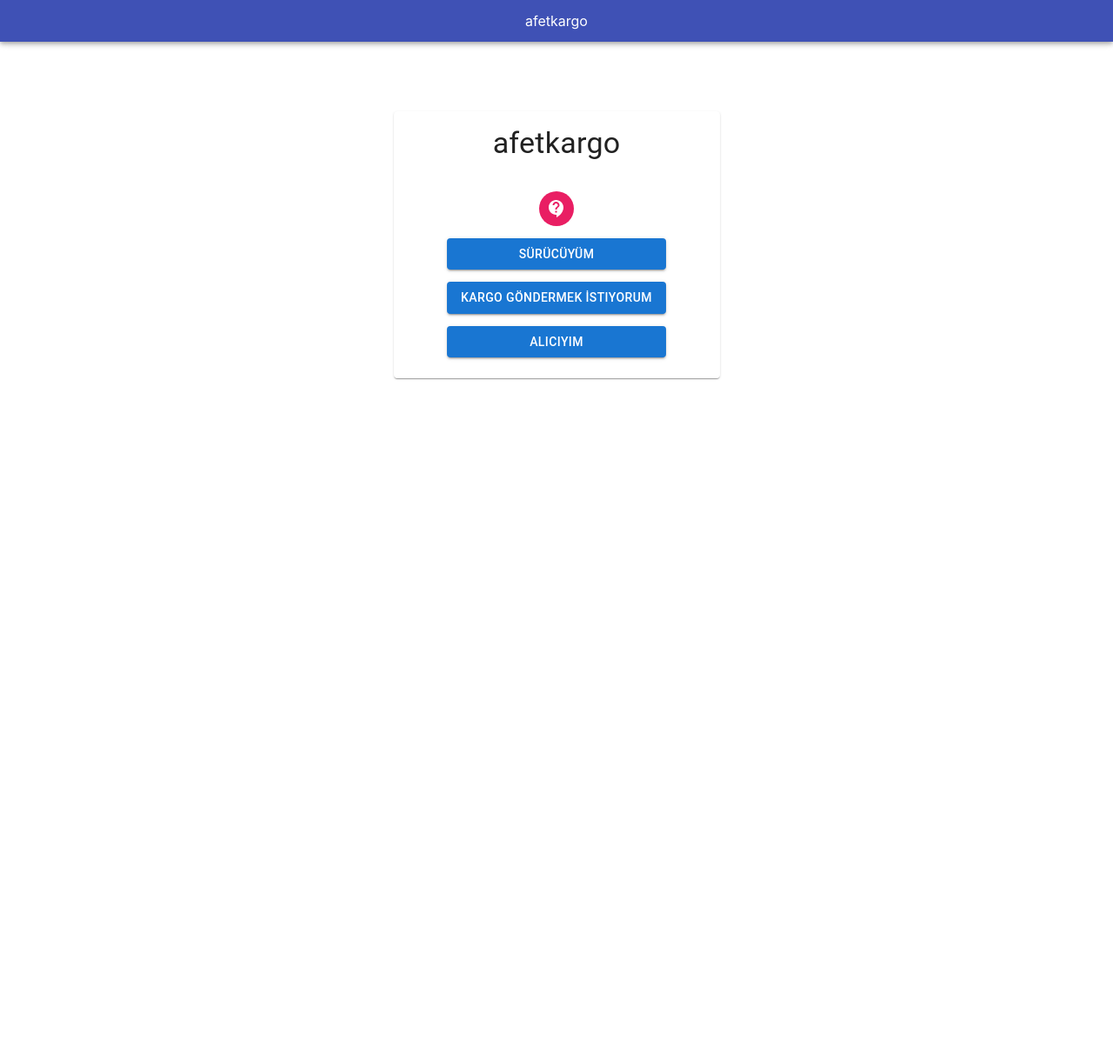
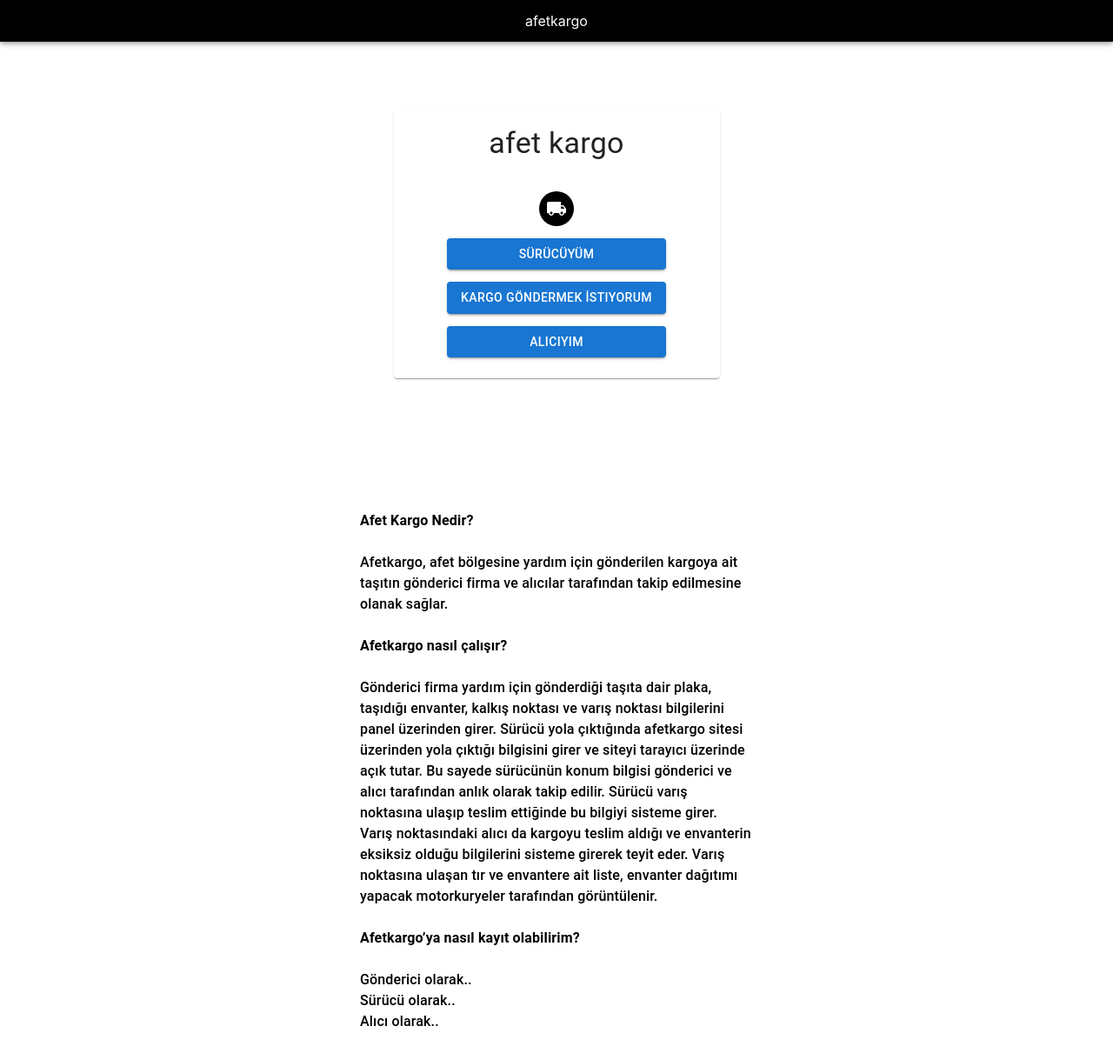
Before and after one commit to acikkaynak/afetkargo-client, a React (Create React App) app: page / in a window 1280 px wide. Shown: the whole page at 87% size. Before the commit the page ends 800 px from the top, so only its background shows below. Built offline with nearby package versions, Linux system fonts and the light colour scheme; no server answers; what apisauce would draw is missing.

Commit message:
style: change colors footer, login icons. feat: add footer with info

```diff
--- /dev/null
+++ b/src/components/Footer.js
@@ -0,0 +1,62 @@
+import { Grid, Typography } from "@mui/material";
+
+const Footer = () => {
+  return (
+    <div style={{ display: "flex", justifyContent: "center" }}>
+      <Grid
+        container
+        style={{
+          display: "flex",
+          gap: "24px",
+          padding: "24px",
+          maxWidth: "500px",
+        }}
+      >
+        <Grid item xs={12}>
+          <Typography sx={{ fontWeight: 700 }}>Afet Kargo Nedir?</Typography>
+        </Grid>
+        <Grid item xs={12}>
+          <Typography sx={{ fontWeight: 500 }}>
+            Afetkargo, afet bölgesine yardım için gönderilen kargoya ait taşıtın
+            gönderici firma ve alıcılar tarafından takip edilmesine olanak
+            sağlar.
+          </Typography>
+        </Grid>
+
+        <Grid item xs={12}>
+          <Typography sx={{ fontWeight: 700 }}>
+            Afetkargo nasıl çalışır?
+          </Typography>
+        </Grid>
+        <Grid item xs={12}>
+          <Typography sx={{ fontWeight: 500 }}>
+            Gönderici firma yardım için gönderdiği taşıta dair plaka, taşıdığı
+            envanter, kalkış noktası ve varış noktası bilgilerini panel
+            üzerinden girer. Sürücü yola çıktığında afetkargo sitesi üzerinden
+            yola çıktığı bilgisini girer ve siteyi tarayıcı üzerinde açık tutar.
+            Bu sayede sürücünün konum bilgisi gönderici ve alıcı tarafından
+            anlık olarak takip edilir. Sürücü varış noktasına ulaşıp teslim
+            ettiğinde bu bilgiyi sisteme girer. Varış noktasındaki alıcı da
+            kargoyu teslim aldığı ve envanterin eksiksiz olduğu bilgilerini
+            sisteme girerek teyit eder. Varış noktasına ulaşan tır ve envantere
+            ait liste, envanter dağıtımı yapacak motorkuryeler tarafından
+            görüntülenir.
+          </Typography>
+        </Grid>
+
+        <Grid item xs={12}>
+          <Typography sx={{ fontWeight: 700 }}>
+            Afetkargo’ya nasıl kayıt olabilirim?
+          </Typography>
+        </Grid>
+        <Grid item xs={12} style={{ display: "flex", flexDirection: "column" }}>
+          <Typography sx={{ fontWeight: 500 }}>Gönderici olarak..</Typography>
+          <Typography sx={{ fontWeight: 500 }}>Sürücü olarak..</Typography>
+          <Typography sx={{ fontWeight: 500 }}>Alıcı olarak..</Typography>
+        </Grid>
+      </Grid>
+    </div>
+  );
+};
+
+export default Footer;
--- a/src/components/Header.js
+++ b/src/components/Header.js
@@ -6,7 +6,11 @@ export default function Header(props) {
     return (
       <Toolbar
         variant="dense"
-        style={{ display: "flex", justifyContent: "center" }}
+        style={{
+          display: "flex",
+          justifyContent: "center",
+          backgroundColor: "#000",
+        }}
       >
         {props.text}
       </Toolbar>
--- a/src/containers/DeliveryLogin/index.js
+++ b/src/containers/DeliveryLogin/index.js
@@ -1,3 +1,5 @@
+import ArrowBackIcon from "@mui/icons-material/ArrowBack";
+import LockIcon from "@mui/icons-material/Lock";
 import {
   Alert,
   Avatar,
@@ -6,16 +8,13 @@ import {
   CardContent,
   Grid,
   TextField,
-  Typography,
+  Typography
 } from "@mui/material";
-import LockIcon from "@mui/icons-material/Lock";
+import { useState } from "react";
+import { useNavigate } from "react-router-dom";
 import styled from "styled-components";
-import { pink } from "@mui/material/colors";
-import { useNavigate } from "react-router-dom";
+import receiverLoginRequest from "../../api/receiverLoginRequest";
 import Header from "../../components/Header";
-import receiverLoginRequest from "../../api/receiverLoginRequest";
-import ArrowBackIcon from "@mui/icons-material/ArrowBack";
-import { useState } from "react";
 
 const StyledGrid = styled(Grid)`
   display: flex;
@@ -88,7 +87,7 @@ const Login = () => {
             </StyledGrid>
 
             <StyledGrid item xs={12}>
-              <Avatar sx={{ bgcolor: pink[500] }}>
+              <Avatar sx={{ bgcolor: "#000" }}>
                 <LockIcon htmlColor="white" />
               </Avatar>
             </StyledGrid>
--- a/src/containers/Landing/index.js
+++ b/src/containers/Landing/index.js
@@ -1,3 +1,4 @@
+import Footer from '../../components/Footer';
 import ContactSupportIcon from '@mui/icons-material/ContactSupport';
 import {
   Avatar,
@@ -10,6 +11,7 @@ import { pink } from "@mui/material/colors";
 import { useNavigate } from "react-router-dom";
 import styled from "styled-components";
 import Header from "../../components/Header";
+import LocalShippingIcon from '@mui/icons-material/LocalShipping';
 
 const StyledGrid = styled(Grid)`
   display: flex;
@@ -46,12 +48,12 @@ const Login = () => {
             }}
           >
             <StyledGrid item xs={12} style={{ marginBottom: "20px" }}>
-              <Typography variant="h4">afetkargo</Typography>
+              <Typography variant="h4">afet kargo</Typography>
             </StyledGrid>
 
             <StyledGrid item xs={12}>
-              <Avatar sx={{ bgcolor: pink[500] }}>
-                <ContactSupportIcon htmlColor="white" />
+              <Avatar sx={{ bgcolor: '#000' }}>
+                <LocalShippingIcon htmlColor="white" />
               </Avatar>
             </StyledGrid>
 
@@ -70,6 +72,7 @@ const Login = () => {
           </Grid>
         </CardContent>
       </Card>
+      <Footer />
     </>
   );
 };
--- a/src/containers/Login/index.js
+++ b/src/containers/Login/index.js
@@ -1,3 +1,5 @@
+import ArrowBackIcon from "@mui/icons-material/ArrowBack";
+import LockIcon from "@mui/icons-material/Lock";
 import {
   Alert,
   Avatar,
@@ -6,16 +8,13 @@ import {
   CardContent,
   Grid,
   TextField,
-  Typography,
+  Typography
 } from "@mui/material";
-import LockIcon from "@mui/icons-material/Lock";
+import { useState } from "react";
+import { useNavigate } from "react-router-dom";
 import styled from "styled-components";
-import { pink } from "@mui/material/colors";
-import { useNavigate } from "react-router-dom";
+import driverLoginRequest from "../../api/driverLoginRequest";
 import Header from "../../components/Header";
-import driverLoginRequest from "../../api/driverLoginRequest";
-import ArrowBackIcon from "@mui/icons-material/ArrowBack";
-import { useState } from "react";
 
 const StyledGrid = styled(Grid)`
   display: flex;
@@ -88,7 +87,7 @@ const Login = () => {
             </StyledGrid>
 
             <StyledGrid item xs={12}>
-              <Avatar sx={{ bgcolor: pink[500] }}>
+              <Avatar sx={{ bgcolor: "#000" }}>
                 <LockIcon htmlColor="white" />
               </Avatar>
             </StyledGrid>
```
